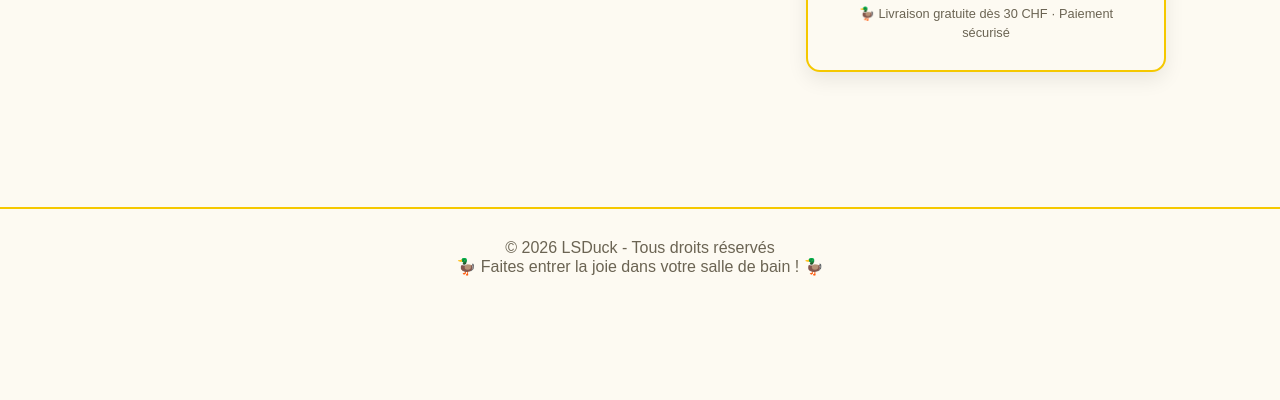
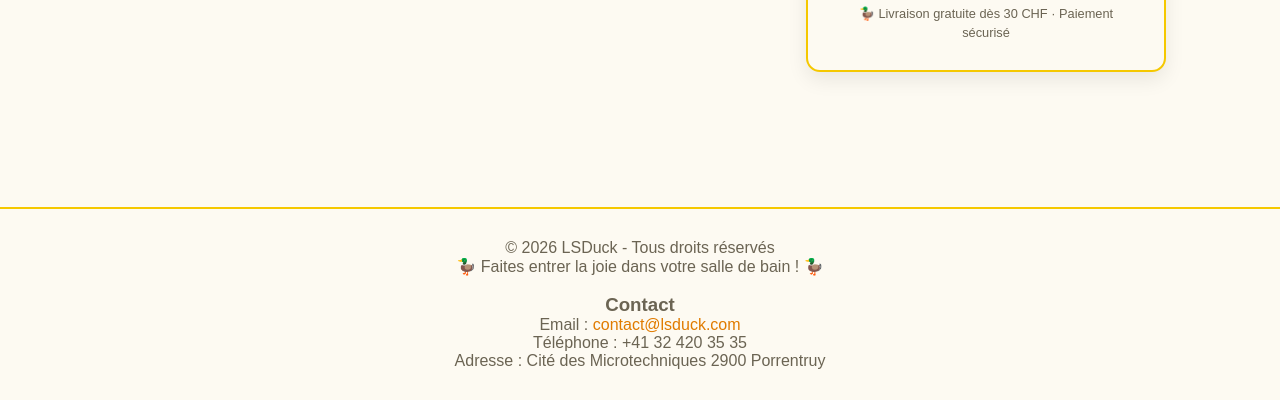
Before and after one commit to divtec-cejef/ICT426-2026-froieth_spruchr-lsduck, a website: page src/panier.html in a window 1280 px wide. Shown: the part 540-940 px from the top of the page. Before the commit the page ends 846 px from the top, so only its background shows below. Drawn offline with Linux system fonts and the light colour scheme.

Commit message:
Ajout du footer global

```diff
--- /dev/null
+++ b/src/components/footer.html
@@ -0,0 +1,14 @@
+<footer>
+    <p>&copy; 2026 LSDuck - Tous droits réservés</p>
+    <p>🦆 Faites entrer la joie dans votre salle de bain ! 🦆</p>
+
+    <br>
+    <div style="flex:1; min-width:200px;">
+        <h3>Contact</h3>
+        <ul style="list-style:none; padding:0;">
+            <li>Email : <a href="mailto:contact@lsduck.com" style="color: #e07b00; text-decoration: none;">contact@lsduck.com</a></li>
+            <li>Téléphone : +41 32 420 35 35</li>
+            <li>Adresse : Cité des Microtechniques 2900 Porrentruy</li>
+        </ul>
+    </div>
+</footer>
--- /dev/null
+++ b/src/js/footer.js
@@ -0,0 +1,14 @@
+class MyFooter extends HTMLElement {
+    connectedCallback() {
+        fetch("./components/footer.html")
+            .then(res => res.text())
+            .then(html => this.innerHTML = html);
+    }
+}
+
+customElements.define("my-footer", MyFooter);
+
+window.addEventListener("DOMContentLoaded", () => {
+    const footer = document.createElement("my-footer");
+    document.body.append(footer);  // ← append pour mettre à la fin
+});
--- a/src/panier.html
+++ b/src/panier.html
@@ -28,11 +28,7 @@
     </div>
 
     <script src="js/panier.js"></script>
-    <script src="./components/header.js"></script>
-
-    <footer>
-        <p>&copy; 2026 LSDuck - Tous droits réservés</p>
-        <p>🦆 Faites entrer la joie dans votre salle de bain ! 🦆</p>
-    </footer>
+    <script src="js/header.js"></script>
+    <script src="js/footer.js"></script>
 </body>
 </html>
```
Also changed, not shown: src/index.html (+2 -6 lines), src/produit.html (+2 -1 lines), src/js/header.js (renamed from src/components/header.js).
